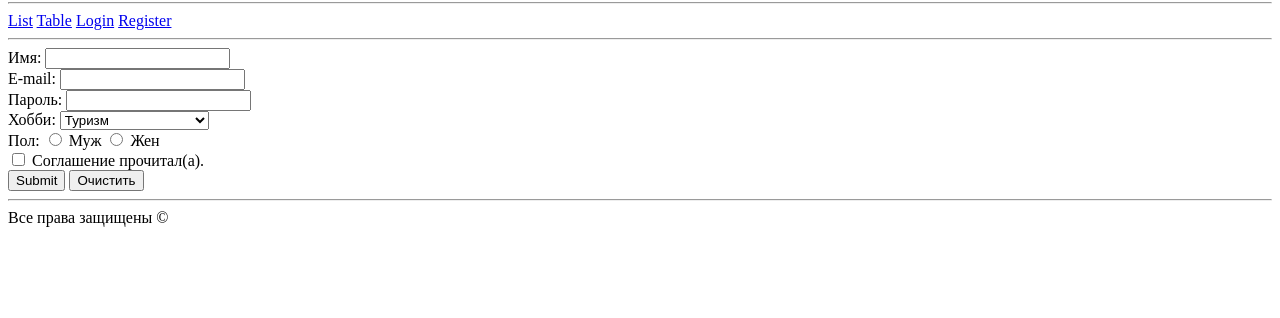
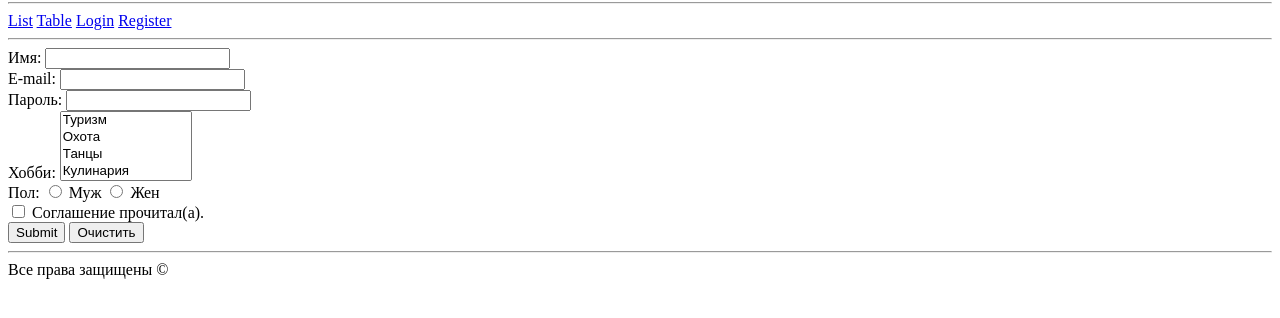
Before and after one commit to denverden/skillup, a plain HTML site: page task-2/page/register-form.html in a window 1280 px wide. Shown: the part 104-422 px from the top of the page. Drawn offline with Linux system fonts and the light colour scheme.

Commit message:
fix: fixed select required

```diff
--- a/task-2/page/register-form.html
+++ b/task-2/page/register-form.html
@@ -31,7 +31,7 @@
       <input type="password" id="pass" name="pass" value="" required>
       <br>
       <label>Хобби:</label>
-      <select name="hobby" id="hobby">
+      <select name="hobby" id="hobby" multiple required>
         <option value="h1">Туризм</option>
         <option value="h2">Охота</option>
         <option value="h3">Танцы</option>
```
